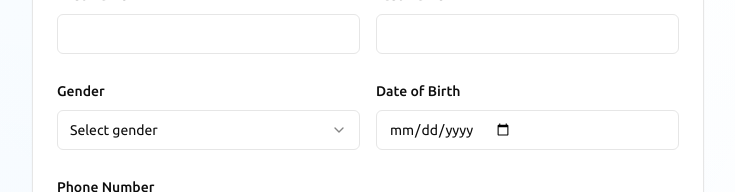
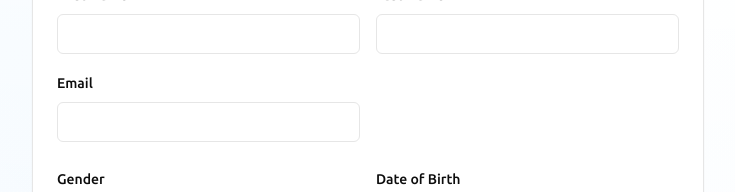
Before and after one commit to lionellewis915/HealthComm, a Next.js app: page /signup/patient in a window 1280 px wide. Shown: the part 283-475 px from the top of the page, without its empty margins (272-1007 px from the left). Built offline with nearby package versions, Linux system fonts and the light colour scheme; no server answers; the database is empty.

Commit message:
Updated page.tsx

```diff
--- a/app/signup/patient/page.tsx
+++ b/app/signup/patient/page.tsx
@@ -189,6 +189,17 @@ export default function PatientSignup() {
                     onChange={(e) => setFormData({ ...formData, lastName: e.target.value })}
                   />
                 </div>
+
+                <div className="space-y-2">
+                <Label htmlFor="email">Email</Label>
+                <Input
+                  id="email"
+                  type="email"
+                  required
+                  value={formData.email}
+                  onChange={(e) => setFormData({ ...formData, email: e.target.value })}
+                />
+              </div>
               </div>
 
               <div className="grid md:grid-cols-2 gap-4">
```
